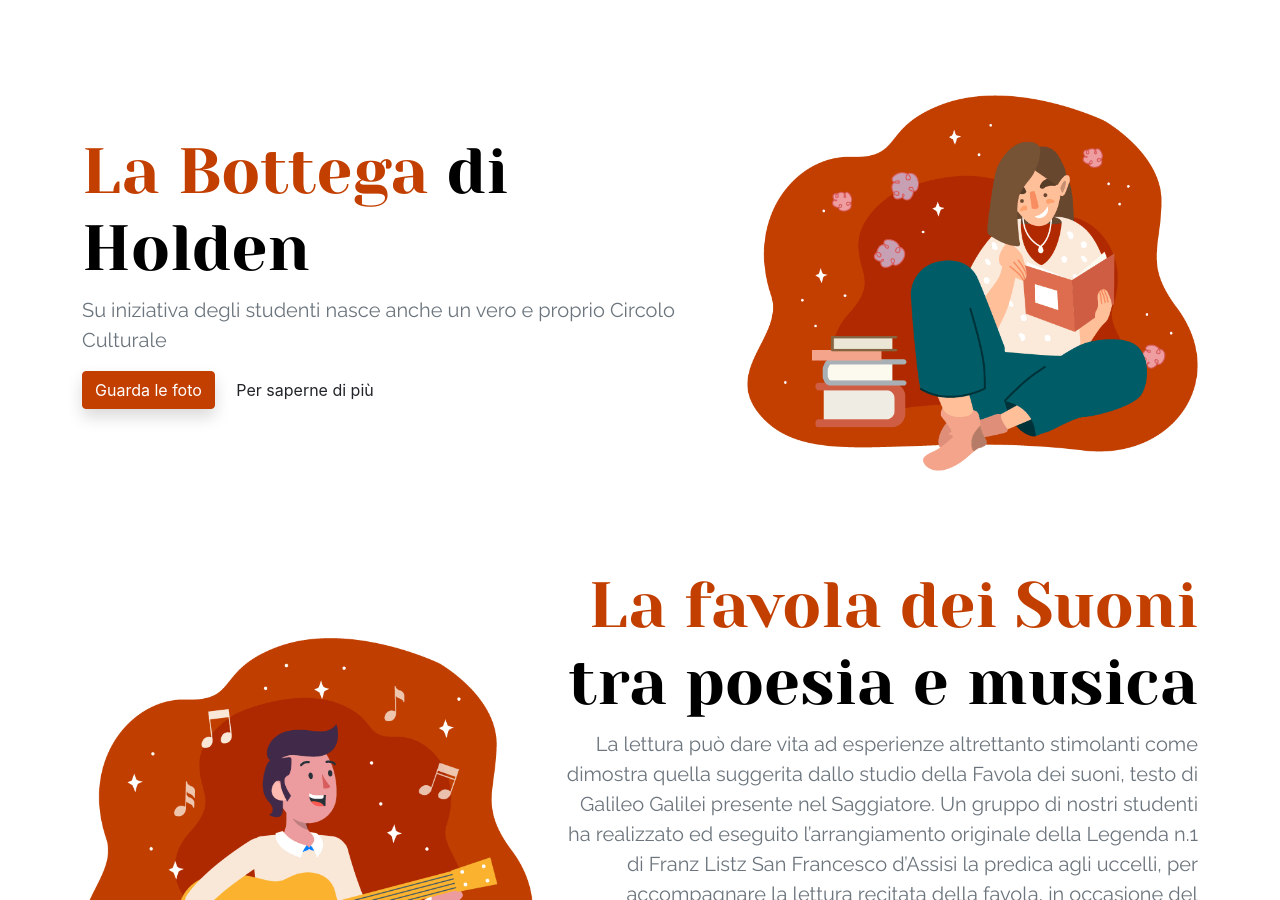
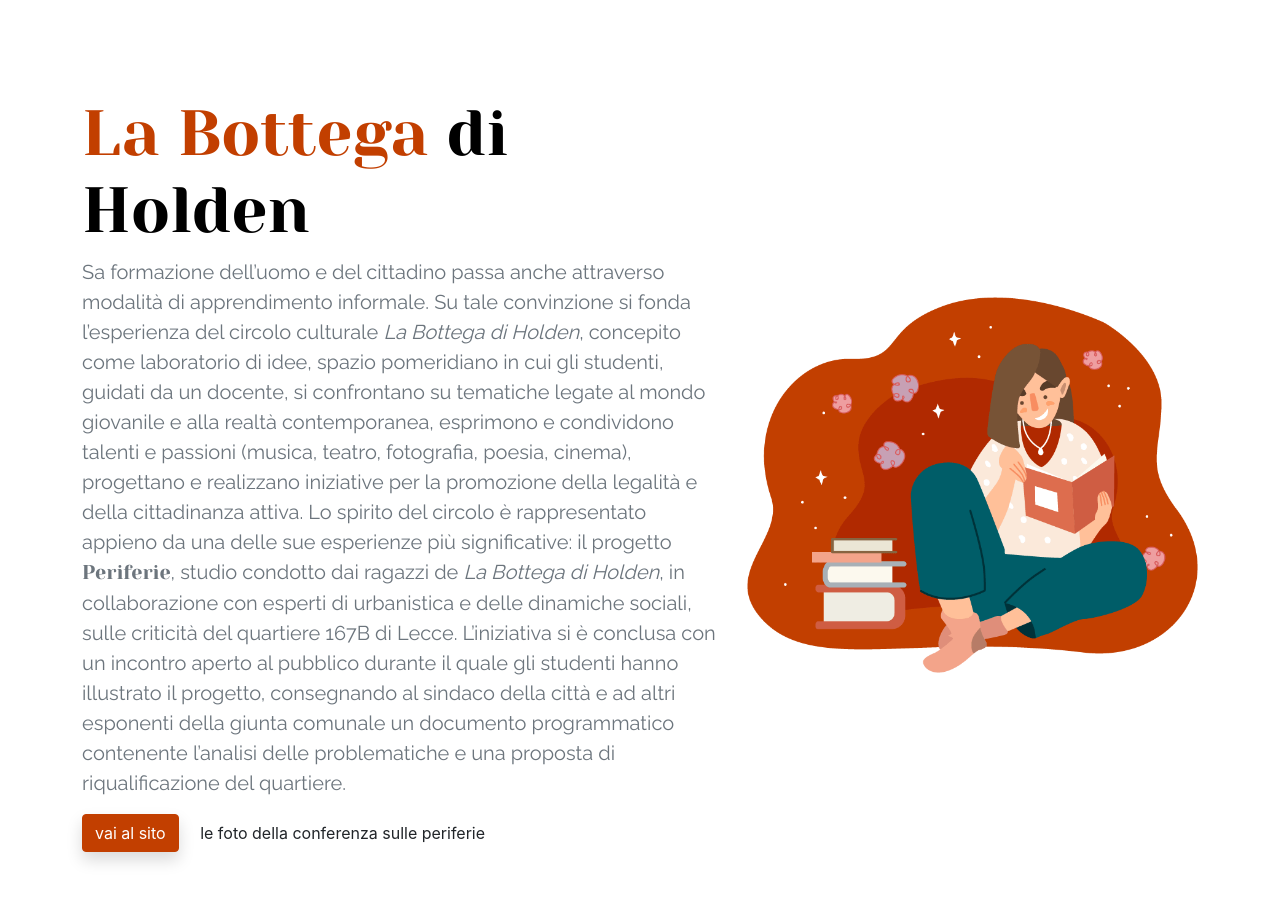
Before and after one commit to PiervitoCreanza/orientamento.liceodegiorgi.edu.it, a Jekyll site: the page built from progetti.html, in a window 1280 px wide and 900 px high, scrolled down 5276 px. Built offline with Jekyll 4.4.1, drawn with Linux system fonts in a browser that asks for light colours; some of the changed text lies outside the part shown.

Commit message:
inseirto altri link

```diff
--- a/_data/progetti.json
+++ b/_data/progetti.json
@@ -13,8 +13,8 @@
                 "url": "https://lecosimo.it/2019/05/12/i-degiorgini-al-dream-quando-la-ricerca-universitaria-si-sposa-con-la-medicina/"
             },
             "pulsante": {
-                "testo": "Per saperne di più",
-                "url": ""
+                "testo": "Guarda le foto",
+                "url": "https://photos.app.goo.gl/zeRqQTC7xvMiiHfF6"
             }
         },
         {
@@ -24,6 +24,10 @@
             "pulsanteRosso": {
                 "testo": "Guarda le foto",
                 "url": "https://photos.app.goo.gl/fQkXktMdm4Q1d58D7"
+            },
+            "pulsanteRosso2": {
+                "testo": "Guarda le foto di Freigericht (D)",
+                "url": "https://photos.app.goo.gl/dFfs5oDj8wSgzyCW7"
             },
             "pulsante": {
                 "testo": "Vedi il video: 'Tower' un PON in Irlanda",
@@ -96,14 +100,14 @@
         },
         {
             "titolo":"<span class='text-red'>La Bottega</span> di Holden",
-            "sottotitolo": "Su iniziativa degli studenti nasce anche un vero e proprio Circolo Culturale ",
+            "sottotitolo": "Sa formazione dell’uomo e del cittadino passa anche attraverso modalità di apprendimento informale. Su tale convinzione si fonda l’esperienza del circolo culturale <i>La Bottega di Holden</i>, concepito come laboratorio di idee, spazio pomeridiano in cui gli studenti, guidati da un docente, si confrontano su tematiche legate al mondo giovanile e alla realtà contemporanea, esprimono e condividono talenti e passioni (musica, teatro, fotografia, poesia, cinema), progettano e realizzano iniziative per la promozione della legalità e della cittadinanza attiva. Lo spirito del circolo è rappresentato appieno da una delle sue esperienze più significative: il progetto <b>Periferie</b>, studio condotto dai ragazzi de <i>La Bottega di Holden</i>, in collaborazione con esperti di urbanistica e delle dinamiche sociali, sulle criticità del quartiere 167B di Lecce. L’iniziativa si è conclusa con un incontro aperto al pubblico durante il quale gli studenti hanno illustrato il progetto, consegnando al sindaco della città e ad altri esponenti della giunta comunale un documento programmatico contenente l’analisi delle problematiche e una proposta di riqualificazione del quartiere.",
             "img": "assets/img/illustration/progetti-6-min.png",
             "pulsanteRosso": {
-                "testo": "Guarda le foto",
-                "url": ""
+                "testo": "vai al sito",
+                "url": "https://labottegadiholden.jimdofree.com/"
             },
             "pulsante": {
-                "testo": "Per saperne di più",
+                "testo": "le foto della conferenza sulle periferie",
                 "url": "https://photos.app.goo.gl/hsgmvWzE4ia3ZB116"
             }
         },
@@ -129,8 +133,8 @@
                 "url": "https://youtu.be/VhCMBHUp7Sk"
             },
             "pulsante": {
-                "testo": "Per saperne di più",
-                "url": ""
+                "testo": "Vai al giornale online",
+                "url": "https://lecosimo.it/"
             }
         },
         {
```
